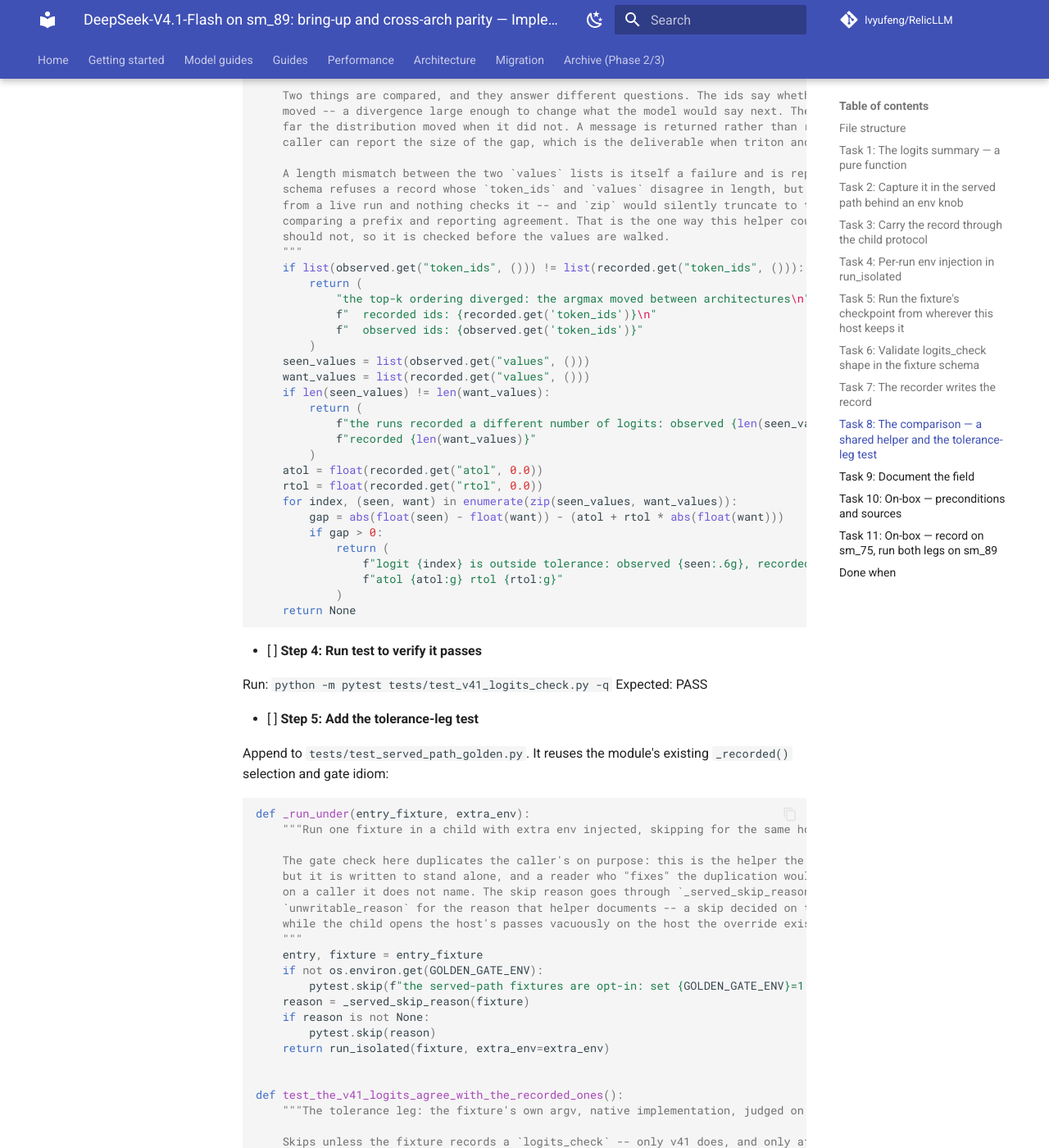
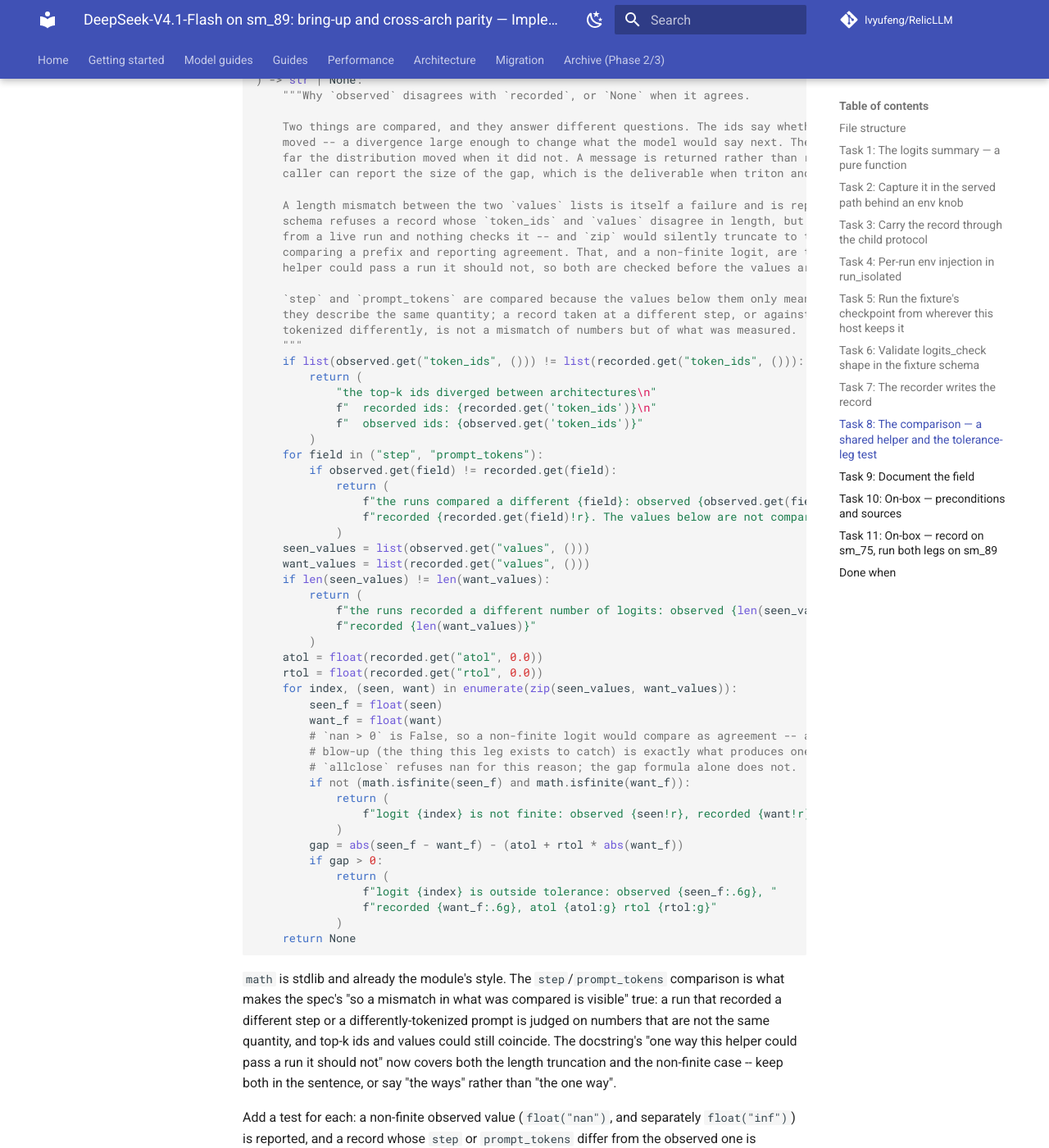
Before and after one commit to lvyufeng/RelicLLM, an MkDocs documentation site: the page built from docs/superpowers/plans/2026-10-09-v41-flash-sm89.md, in a window 1280 px wide and 1400 px high, scrolled down 25440 px. Shown: the whole window at 82% size. Built offline with MkDocs 1.6.1 and Material for MkDocs 9.7.7, drawn with Linux system fonts in a browser that asks for light colours; comment, search, counter and statistics services are not loaded; some of the changed text lies outside the part shown.

Commit message:
docs: stop the logits comparison from passing on NaN or a moved step
Review of Task 8 found two ways the gate could report agreement on a run it
should fail. `nan > 0` is False, so a numeric blow-up -- exactly what this leg
exists to catch -- compared as equal; numpy's allclose refuses nan for that
reason. And `step`/`prompt_tokens` are schema-validated and recorded "so a
mismatch in what was compared is visible", but nothing read them, so a record
taken against a differently-tokenized prompt was judged on numbers that are not
the same quantity. Both now fail with a named reason. The remaining edits are
the ordering message (it fires on any id difference, not only a moved argmax),
tighter assertions on the message the caller reads, and dropping the unused
tuple the helper unpacked.

Co-Authored-By: Claude Code <noreply@anthropic.com>

````diff
--- a/docs/superpowers/plans/2026-10-09-v41-flash-sm89.md
+++ b/docs/superpowers/plans/2026-10-09-v41-flash-sm89.md
@@ -1181,7 +1181,9 @@ def test_a_record_outside_tolerance_reports_the_gap():
     observed = {"step": 0, "top_k": 2, "token_ids": [5, 6], "values": [1.5, 0.5]}
     message = logits_check_mismatch(observed, recorded)
     assert message is not None
-    assert "0.5" in message or "1.5" in message
+    # The message is the deliverable -- name the offending index and both values, so a change to
+    # the format is a failure rather than a still-nonempty string.
+    assert "logit 0" in message and "1.5" in message and "1" in message
 
 
 def test_different_argmax_ids_are_reported_as_an_ordering_divergence():
@@ -1192,7 +1194,7 @@ def test_different_argmax_ids_are_reported_as_an_ordering_divergence():
     observed = {"step": 0, "top_k": 2, "token_ids": [6, 5], "values": [1.0, 0.5]}
     message = logits_check_mismatch(observed, recorded)
     assert message is not None
-    assert "argmax" in message or "order" in message
+    assert "ids diverged" in message and "[6, 5]" in message
 
 
 def test_a_shorter_observed_record_is_refused_rather_than_compared_by_prefix():
@@ -1240,15 +1242,25 @@ def logits_check_mismatch(
     A length mismatch between the two `values` lists is itself a failure and is reported as one. The
     schema refuses a record whose `token_ids` and `values` disagree in length, but `observed` comes
     from a live run and nothing checks it -- and `zip` would silently truncate to the shorter list,
-    comparing a prefix and reporting agreement. That is the one way this helper could pass a run it
-    should not, so it is checked before the values are walked.
+    comparing a prefix and reporting agreement. That, and a non-finite logit, are the ways this
+    helper could pass a run it should not, so both are checked before the values are walked.
+
+    `step` and `prompt_tokens` are compared because the values below them only mean anything if
+    they describe the same quantity; a record taken at a different step, or against a prompt that
+    tokenized differently, is not a mismatch of numbers but of what was measured.
     """
     if list(observed.get("token_ids", ())) != list(recorded.get("token_ids", ())):
         return (
-            "the top-k ordering diverged: the argmax moved between architectures\n"
+            "the top-k ids diverged between architectures\n"
             f"  recorded ids: {recorded.get('token_ids')}\n"
             f"  observed ids: {observed.get('token_ids')}"
         )
+    for field in ("step", "prompt_tokens"):
+        if observed.get(field) != recorded.get(field):
+            return (
+                f"the runs compared a different {field}: observed {observed.get(field)!r}, "
+                f"recorded {recorded.get(field)!r}. The values below are not comparable"
+            )
     seen_values = list(observed.get("values", ()))
     want_values = list(recorded.get("values", ()))
     if len(seen_values) != len(want_values):
@@ -1259,15 +1271,35 @@ def logits_check_mismatch(
     atol = float(recorded.get("atol", 0.0))
     rtol = float(recorded.get("rtol", 0.0))
     for index, (seen, want) in enumerate(zip(seen_values, want_values)):
-        gap = abs(float(seen) - float(want)) - (atol + rtol * abs(float(want)))
+        seen_f = float(seen)
+        want_f = float(want)
+        # `nan > 0` is False, so a non-finite logit would compare as agreement -- and a numeric
+        # blow-up (the thing this leg exists to catch) is exactly what produces one. numpy's
+        # `allclose` refuses nan for this reason; the gap formula alone does not.
+        if not (math.isfinite(seen_f) and math.isfinite(want_f)):
+            return (
+                f"logit {index} is not finite: observed {seen!r}, recorded {want!r}"
+            )
+        gap = abs(seen_f - want_f) - (atol + rtol * abs(want_f))
         if gap > 0:
             return (
-                f"logit {index} is outside tolerance: observed {seen:.6g}, recorded {want:.6g}, "
-                f"atol {atol:g} rtol {rtol:g}"
+                f"logit {index} is outside tolerance: observed {seen_f:.6g}, "
+                f"recorded {want_f:.6g}, atol {atol:g} rtol {rtol:g}"
             )
     return None
 ```
 
+`math` is stdlib and already the module's style. The `step`/`prompt_tokens` comparison is what makes
+the spec's "so a mismatch in what was compared is visible" true: a run that recorded a different step
+or a differently-tokenized prompt is judged on numbers that are not the same quantity, and top-k ids
+and values could still coincide. The docstring's "one way this helper could pass a run it should not"
+now covers both the length truncation and the non-finite case -- keep both in the sentence, or say
+"the ways" rather than "the one way".
+
+Add a test for each: a non-finite observed value (`float("nan")`, and separately `float("inf")`) is
+reported, and a record whose `step` or `prompt_tokens` differ from the observed one is reported with
+that field named.
+
 - [ ] **Step 4: Run test to verify it passes**
 
 Run: `python -m pytest tests/test_v41_logits_check.py -q`
@@ -1278,7 +1310,7 @@ Expected: PASS
 Append to `tests/test_served_path_golden.py`. It reuses the module's existing `_recorded()` selection and gate idiom:
 
 ```python
-def _run_under(entry_fixture, extra_env):
+def _run_under(fixture: GoldenFixture, extra_env: dict[str, str]) -> Outcome:
     """Run one fixture in a child with extra env injected, skipping for the same host reasons.
 
     The gate check here duplicates the caller's on purpose: this is the helper the one caller uses,
@@ -1287,7 +1319,6 @@ def _run_under(entry_fixture, extra_env):
     `unwritable_reason` for the reason that helper documents -- a skip decided on the recorded path
     while the child opens the host's passes vacuously on the host the override exists for.
     """
-    entry, fixture = entry_fixture
     if not os.environ.get(GOLDEN_GATE_ENV):
         pytest.skip(f"the served-path fixtures are opt-in: set {GOLDEN_GATE_ENV}=1 to run them.")
     reason = _served_skip_reason(fixture)
@@ -1331,7 +1362,9 @@ def test_the_v41_logits_agree_with_the_recorded_ones():
     assert mismatch is None, mismatch
 ```
 
-Add `logits_check_mismatch` to the module's import from `tests.golden_fixtures` (lines 37-44).
+Add `logits_check_mismatch` and `Outcome` to the module's import from `tests.golden_fixtures`
+(lines 37-44) -- `_run_under`'s return annotation names `Outcome`, which the module does not import
+today.
 
 - [ ] **Step 6: Run the module**
 
````
Also changed, not shown: other parts of docs/superpowers/plans/2026-10-09-v41-flash-sm89.md (+1 -1 lines).
